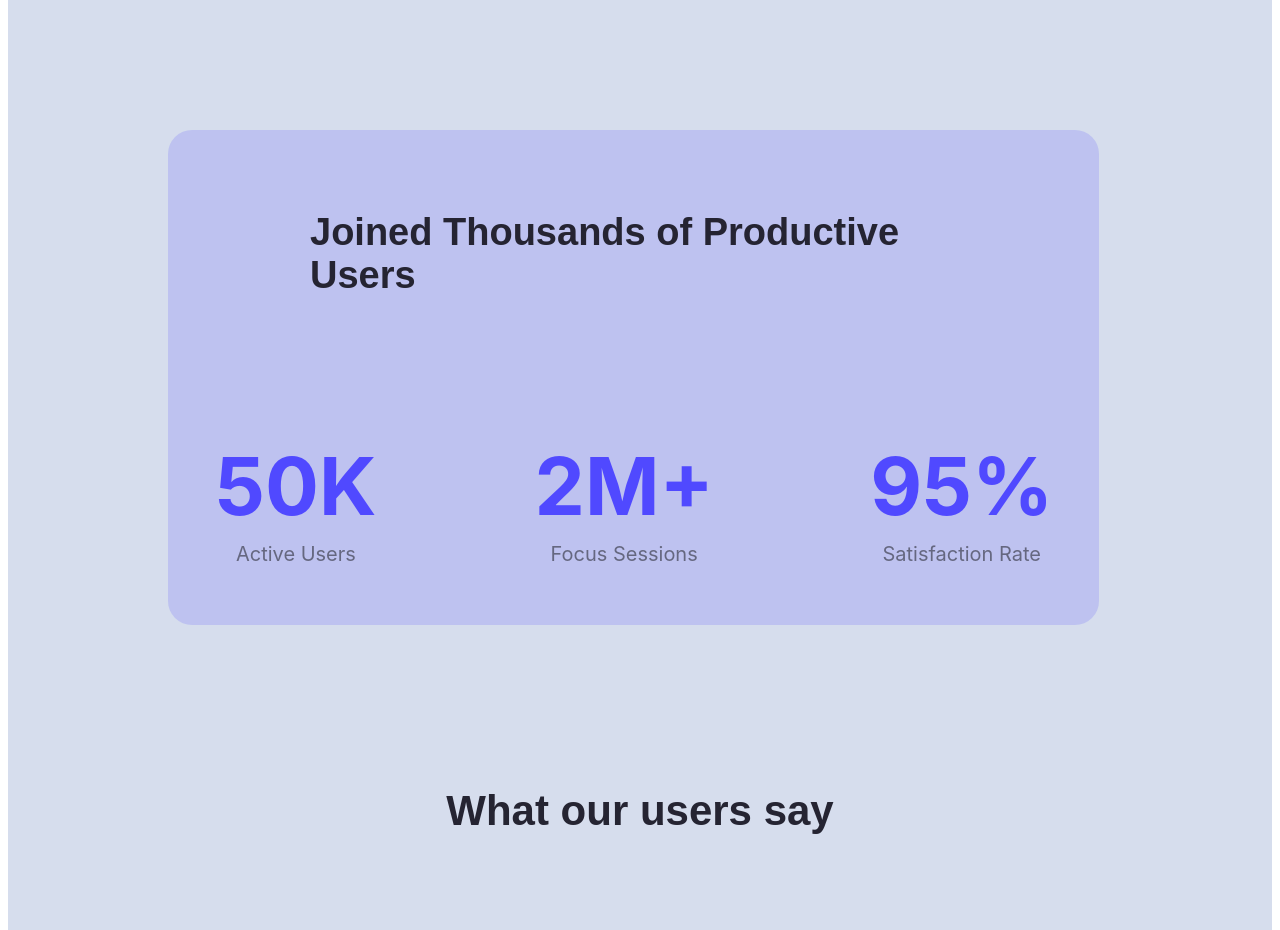
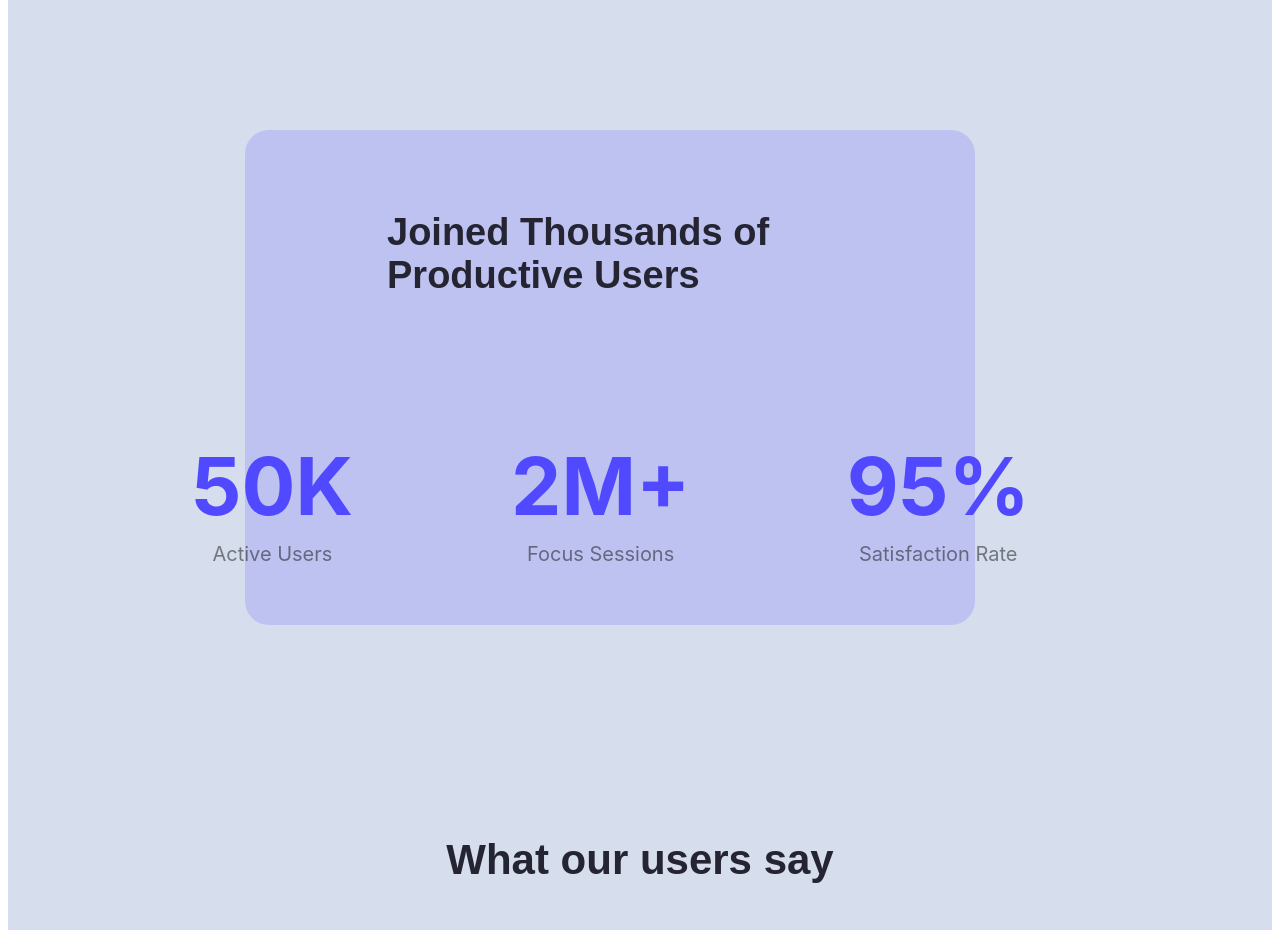
Before and after one commit to crackhead6474/web-flow, a plain HTML site: page index.html in a window 1280 px wide. Shown: the part 1260-2190 px from the top of the page. Drawn offline with Linux system fonts and the light colour scheme.

Commit message:
fixed alignment

```diff
--- a/styles/styles.css
+++ b/styles/styles.css
@@ -449,7 +449,9 @@ header {
 }
 
 
-
+.con1-sec{
+    margin: 0 124px 176px 77px;
+}
 .con2-sec {
     margin: 0 150px 137px;
 }
```
